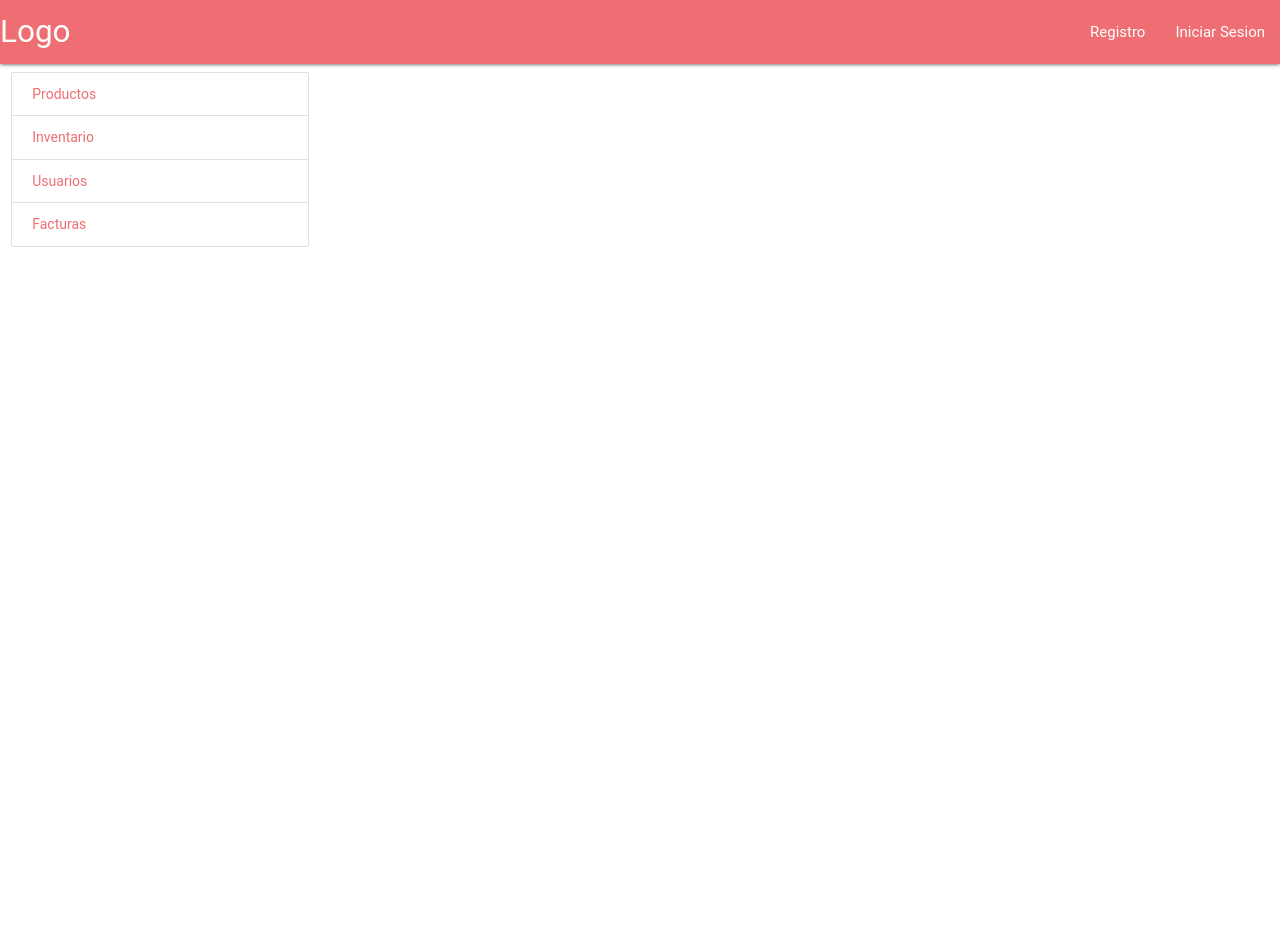
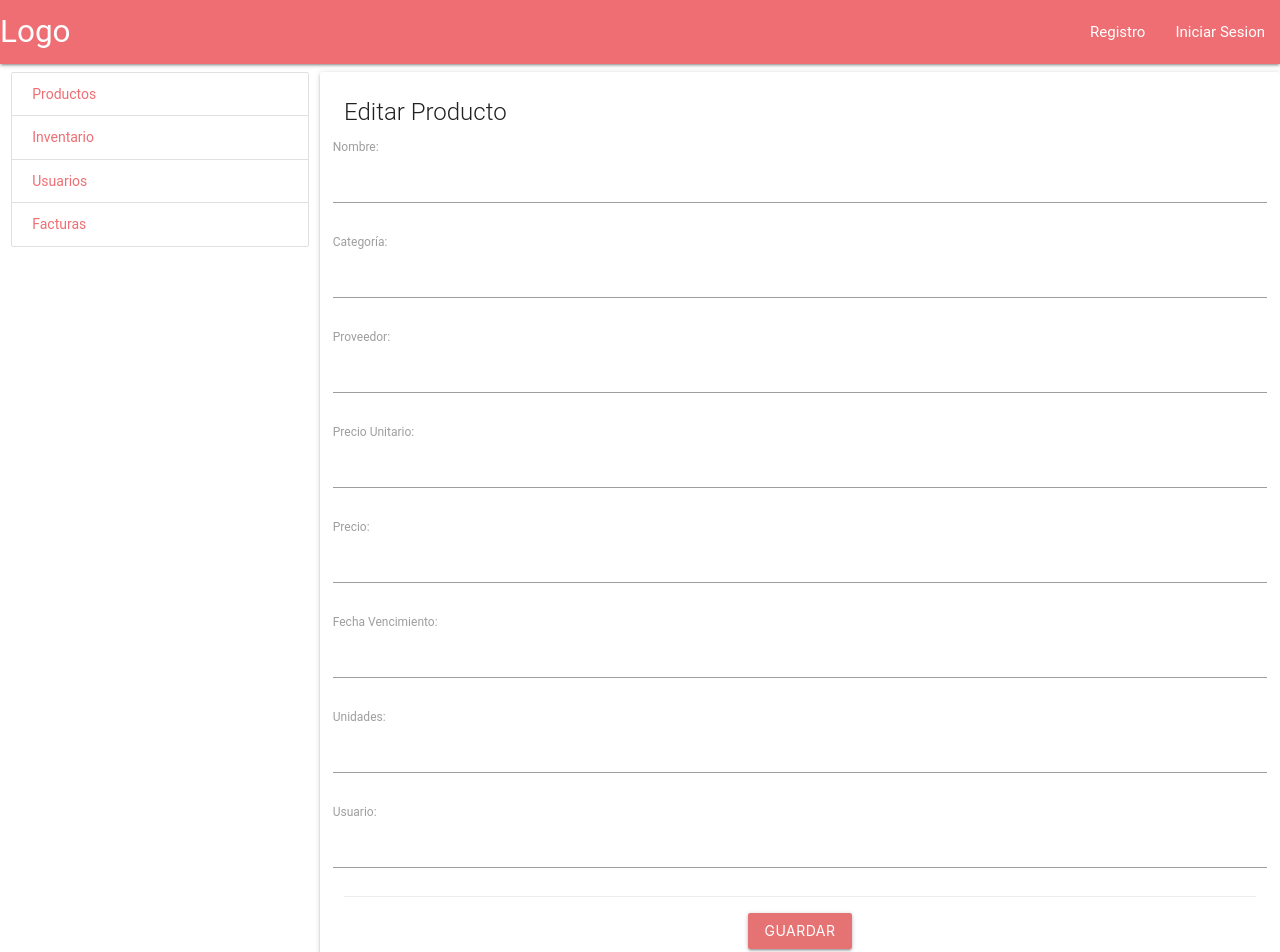
Before and after one commit to ginavargas06/tiendavirtual-frontend, an Angular app: page /productos/editar in a window 1280 px wide. Before the commit this address led to /. Shown: the top 952 px of the page. Before the commit the page ends 800 px from the top, so only its background shows below. Built offline with nearby package versions, Linux system fonts and the light colour scheme; no server answers.

Commit message:
Se agrega funcionalidad de productos

```diff
--- /dev/null
+++ b/src/app/Producto/edit/edit.component.html
@@ -0,0 +1,70 @@
+<div class="row">
+  <div class="card">
+    <div class="card-content">
+      <span class="card-title">Editar Producto</span>
+      <form action="">
+        <div class="row">
+          <div class="form-group">
+            <label for="">Nombre:</label>
+            <input
+              [(ngModel)]="producto.nombreProducto"
+              name="nombreProducto"
+              type="text"
+              class="form-control"
+            />
+          </div>
+        </div>
+        <div class="row">
+          <div class="form-group">
+            <label for="">Categoría:</label>
+            <input name="categoria" type="text" [(ngModel)]="producto.categoria" />
+          </div>
+        </div>
+        <div class="row">
+          <div class="form-group">
+            <label for="">Proveedor:</label>
+            <input name="proveedor" type="text" [(ngModel)]="producto.proveedor" />
+          </div>
+        </div>
+
+        <div class="row">
+          <div class="form-group">
+            <label for="">Precio Unitario:</label>
+            <input name="precioUnitario" type="text" [(ngModel)]="producto.precioUnitario" />
+          </div>
+        </div>
+
+        <div class="row">
+          <div class="form-group">
+            <label for="">Precio:</label>
+            <input name="precio" type="text" [(ngModel)]="producto.precio" />
+          </div>
+        </div>
+
+        <div class="row">
+          <div class="form-group">
+            <label for="">Fecha Vencimiento:</label>
+            <input name="fechaVencimiento" type="text" [(ngModel)]="producto.fechaVencimiento"/>
+          </div>
+        </div>
+        <div class="row">
+          <div class="form-group">
+            <label for="">Unidades:</label>
+            <input name="unidad" type="text" [(ngModel)]="producto.unidad" />
+          </div>
+        </div>
+        <div class="row">
+          <div class="form-group">
+            <label for="">Usuario:</label>
+            <input name="usuario" type="text" [(ngModel)]="producto.usuario" />
+          </div>
+        </div>
+      </form>
+      <div class="card-action center">
+        <button (click)="guardar()" class= "waves-effect waves-light btn red lighten-2" >
+          Guardar
+        </button>
+      </div>
+    </div>
+  </div>
+</div>
--- /dev/null
+++ b/src/app/Producto/edit/edit.component.ts
@@ -0,0 +1,35 @@
+import { Producto } from './../../producto/lista/producto';
+import { Component, OnInit } from '@angular/core';
+import { ProductoService } from 'src/app/producto/producto.service';
+import { Router } from '@angular/router';
+
+@Component({
+  selector: 'app-edit',
+  templateUrl: './edit.component.html',
+  styleUrls: ['./edit.component.css'],
+})
+export class EditComponent implements OnInit {
+  constructor(
+    private productoServicio: ProductoService,
+    private router: Router
+  ) {}
+  producto: Producto = new Producto();
+
+  ngOnInit(): void {
+    console.log(localStorage.getItem('productoEditar'));
+    this.productoServicio
+      .getById(localStorage.getItem('productoEditar'))
+      .subscribe((data) => {
+        console.log(data);
+        this.producto = data.shift() as Producto;
+        console.log(this.producto);
+      });
+  }
+
+  guardar() {
+    this.productoServicio.actualizarProducto(this.producto).subscribe((data) => {
+      alert('Producto actualizado con exito');
+      this.router.navigate(['productos']);
+    });
+  }
+}
--- a/src/app/app-routing.module.ts
+++ b/src/app/app-routing.module.ts
@@ -1,4 +1,5 @@
-import { NgModule } from '@angular/core';
+import { EditComponent } from './Producto/edit/edit.component';
+import { NgModule, Component } from '@angular/core';
 import { RouterModule, Routes } from '@angular/router';
 import { AddComponent } from './producto/add/add.component';
 import { ListaComponent } from './producto/lista/lista.component';
@@ -8,6 +9,8 @@ const routes: Routes = [
     path: 'productos', component: ListaComponent
   }, {
     path: 'productos/crear', component: AddComponent
+  },{
+    path:'productos/editar',component: EditComponent
   }
 ];
 
--- a/src/app/app.module.ts
+++ b/src/app/app.module.ts
@@ -10,13 +10,15 @@ import { MaterialModule } from './material.module';
 import {FormsModule} from '@angular/forms';
 import {HttpClientModule} from '@angular/common/http';
 import { AddComponent } from './producto/add/add.component';
+import { EditComponent } from './Producto/edit/edit.component';
 
 
 @NgModule({
   declarations: [
     AppComponent,
     ListaComponent,
-    AddComponent
+    AddComponent,
+    EditComponent
   ],
   imports: [
     MatMenuModule,
--- a/src/app/producto/lista/lista.component.html
+++ b/src/app/producto/lista/lista.component.html
@@ -30,10 +30,12 @@
             <td>{{ producto.proveedor }}</td>
             <td>{{ producto.unidad }}</td>
             <td>{{ producto.usuario }}</td>
-            <!--td>
-          <button (click)='Edit(producto)'class="btn btn-warning" style="margin-right:10px;">edit</button>
-          <button (click)='Delete(producto)'class=btn btn-danger">delete</button>
-        </td-->
+            <td>
+              <button (click)="editarProducto(producto)" class="btn btn-warning red lighten-2"
+              style="margin-right:10px;">Editar</button>
+
+          <!--button (click)='Delete(producto)'class=btn btn-danger">delete</button-->
+            </td>
           </tr>
         </tbody>
       </table>
--- a/src/app/producto/lista/lista.component.ts
+++ b/src/app/producto/lista/lista.component.ts
@@ -10,6 +10,7 @@ import { Producto } from './producto';
 })
 export class ListaComponent implements OnInit {
   productos!: Producto[];
+  producto: Producto = new Producto();
 
   constructor(private productoServicio: ProductoService, private router: Router) { }
 
@@ -30,4 +31,10 @@ export class ListaComponent implements OnInit {
 
   }
 
+  editarProducto(producto: Producto){
+    console.log('Editar producto');
+    localStorage.setItem("productoEditar", producto._id);
+    this.router.navigate(['productos/editar'])
+  }
+
 }
--- a/src/app/producto/lista/producto.ts
+++ b/src/app/producto/lista/producto.ts
@@ -1,5 +1,5 @@
 export class Producto {
-  id!: number;
+  _id!: string;
   categoria!: String;
   nombreProducto!: String;
   precio!: number;
--- a/src/app/producto/producto.service.ts
+++ b/src/app/producto/producto.service.ts
@@ -1,21 +1,29 @@
 import { Producto } from './lista/producto';
 import { Injectable } from '@angular/core';
-import {HttpClient} from '@angular/common/http';
+import { HttpClient } from '@angular/common/http';
 
 @Injectable({
-  providedIn: 'root'
+  providedIn: 'root',
 })
 export class ProductoService {
-
-  constructor(private http:HttpClient) { }
-  url = 'http://localhost:4000/productos'
+  constructor(private http: HttpClient) {}
+  url = 'http://localhost:4000/productos';
 
   getAllProductos() {
     return this.http.get<Producto[]>(this.url);
   }
 
-  guardarProducto (producto: Producto) {
-    console.log("Guardando producto", producto);
+  guardarProducto(producto: Producto) {
+    console.log('Guardando producto', producto);
     return this.http.post<Producto>(this.url, producto);
   }
+
+  actualizarProducto(producto: Producto){
+    console.log('Producto actualizado', producto);
+    return this.http.put<Producto>(this.url  + '/' + producto._id,producto);
+  }
+
+  getById(id: any) {
+    return this.http.get<Producto[]>(this.url + '/' + id);
+  }
 }
```
Also changed, not shown: src/app/Producto/edit/edit.component.css (added), 1 other file (tests, documents, lock files or other folders).
